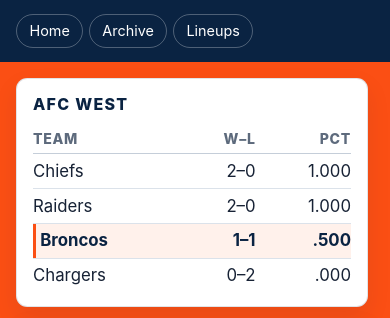
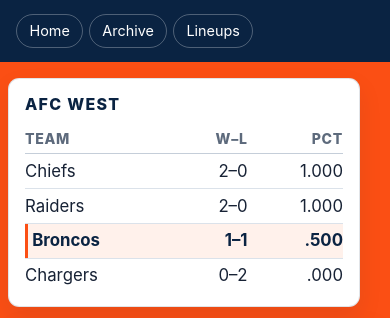
Before and after one commit to carrpete75-debug/PeteCarr-JustTheFacts-Broncos, a plain HTML site: page docs/index.html in a window 390 px wide. Shown: the part 148-466 px from the top of the page. Drawn offline with Linux system fonts and the light colour scheme.

Commit message:
Pin standings row flush to the left edge
Drop the centered max-width shell so the AFC West tile sits against
the left of the orange page instead of floating inward.

```diff
--- a/docs/index.html
+++ b/docs/index.html
@@ -5,7 +5,7 @@
   <meta name="viewport" content="width=device-width, initial-scale=1">
   <meta name="description" content="Daily Denver Broncos briefing for Tuesday, Sep 22, 2026 — after Rams MNF win; Week 3 SNF preview vs LA.">
   <title>Just the Facts — Broncos | Sep 22, 2026</title>
-  <link rel="stylesheet" href="styles.css?v=standings-fill-1">
+  <link rel="stylesheet" href="styles.css?v=standings-left-1">
 </head>
 <body>
   <header class="site-header">
--- a/docs/styles.css
+++ b/docs/styles.css
@@ -171,9 +171,10 @@ a:focus-visible {
   display: flex;
   align-items: flex-start;
   gap: 1rem;
-  width: min(100% - 1.25rem, 90rem);
-  margin: 0 auto;
-  padding: 0.75rem 0.5rem 0;
+  width: 100%;
+  max-width: none;
+  margin: 0;
+  padding: 0.75rem 1rem 0 0.4rem;
   box-sizing: border-box;
 }
 
@@ -636,8 +637,10 @@ h3 {
 
   .page-shell {
     flex-direction: column;
-    width: min(100% - 1rem, 90rem);
+    width: 100%;
     gap: 0.75rem;
+    padding-left: 0.5rem;
+    padding-right: 0.5rem;
   }
 
   .afcwest-rail {
```
Also changed, not shown: docs/lineups-week-2.html (+1 -1 lines), docs/lineups-week-3.html (+1 -1 lines).
